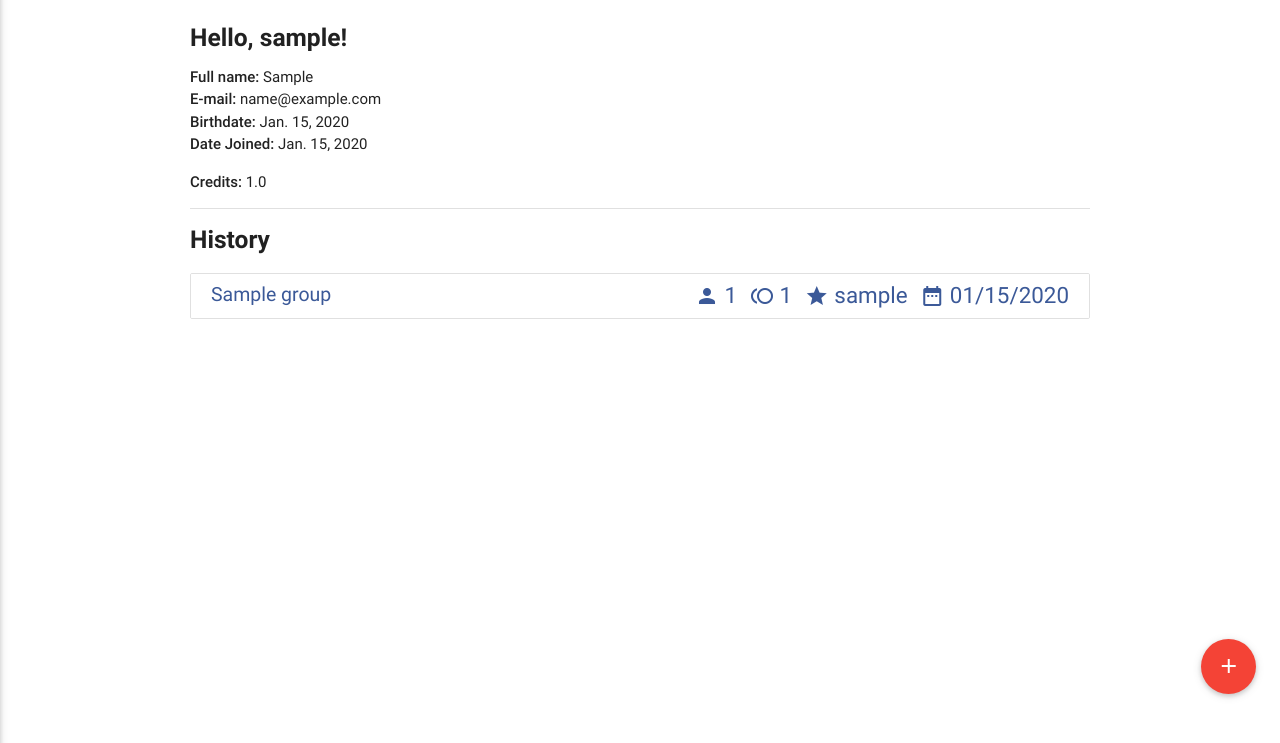
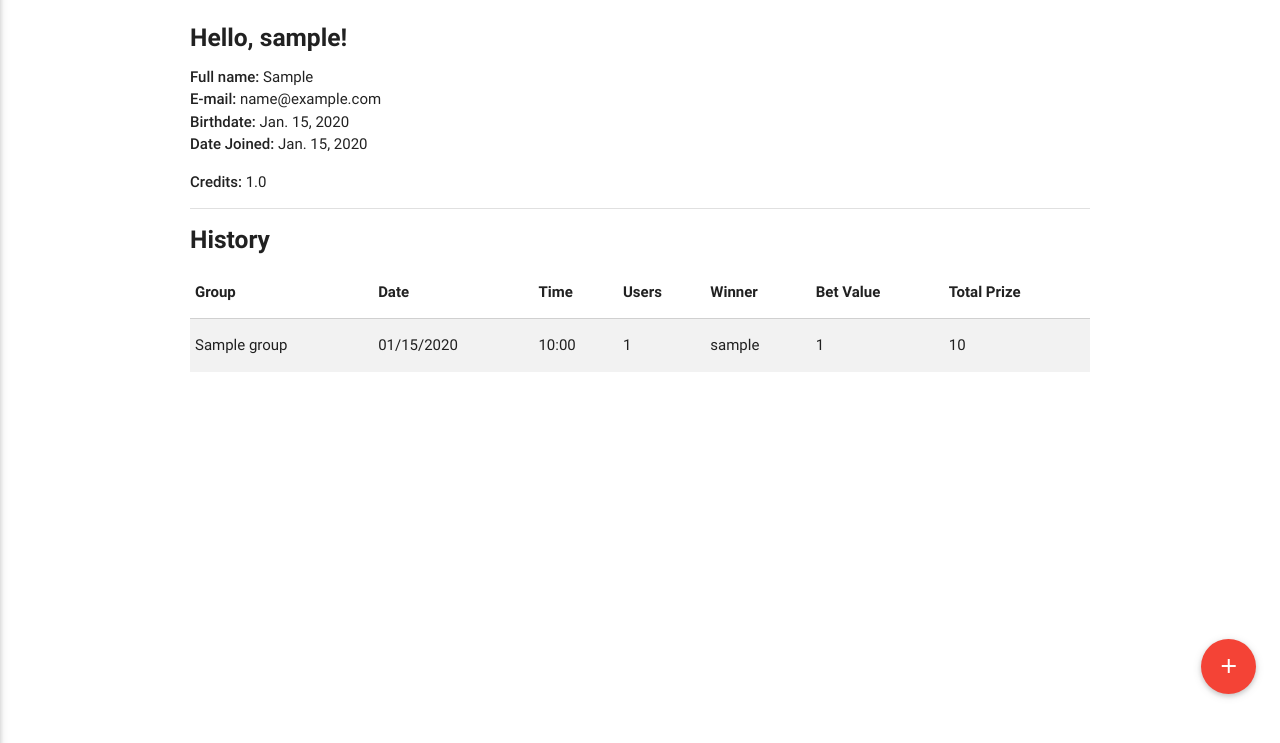
Before and after one commit to felipevfa/ubet, a Django app: page /en/user_cp in a window 1280 px wide. Shown: the part 61-804 px from the top of the page. Run offline with Django 3.2, Linux system fonts and the light colour scheme; a user stored in the database is signed in; tables that the repository leaves empty hold one stand-in row (values such as "Sample post"); data that the repository does not hold is empty; some libraries are stand-ins or nearby versions.

Commit message:
Tabela no histórico de grupos.

```diff
--- a/ubet/models.py
+++ b/ubet/models.py
@@ -99,6 +99,10 @@ class Group(models.Model):
 			return expire-active
 		return 0
 
+	def get_prize(self):
+		"""retorna o valor do prêmio."""
+		return self.bet_value*self.max_size;
+
 	@staticmethod
 	def active_groups(user,waiting=False):
 		"""Mostra os grupos ativos para um usuario.
--- a/ubet/templates/ubet/user_cp.html
+++ b/ubet/templates/ubet/user_cp.html
@@ -47,51 +47,32 @@
 
 			<h5>{% trans 'History' %}</h5>
 
-			<ul class="collection history-collection hide-on-small-only">
-				{% for g in user_groups|slice:":10" reversed %}
-					<li class="collection-item">
-						<a href="{% url 'group_info' g.id %}">
-
-							{{ g.name }}
-
-							<span>
-								<i class="material-icons">person</i> {{ g.cur_size }}
-								<i class="material-icons">toll</i> {{ g.bet_value }}
-								{% if g.winner %}
-									 <i class="material-icons">star</i> {{ g.winner }}
-								{% endif %}
-								<i class="material-icons">date_range</i> {{ g.date_of_birth|date:"SHORT_DATE_FORMAT"}}
-							</span>
-						</a>
-					</li>
-				{% endfor %}
-			</ul>
-
-			<ul class="collection history-collection hide-on-med-and-up">
-				{% for g in user_groups|slice:":10" reversed %}
-					<li class="collection-item">
-						<a class="collection-card hide-on-med-and-up" href="{% url 'group_info' g.id %}">
-							<div class="collection-card-title">
-								{{ g.name|truncatechars:25 }}
-								<span class="right-align">
-									{% if g.winner %}
-										<i class="material-icons">star</i> {{ g.winner }}
-									{% endif %}
-								</span>
-							</div>
-
-							<div class="collection-card-info">
-								<i class="material-icons">person</i> {{ g.cur_size }}
-								<i class="material-icons">toll</i> {{ g.bet_value }}
-								{% if g.winner %}
-									 <i class="material-icons">star</i> {{ g.winner }}
-								{% endif %}
-								<i class="material-icons">date_range</i> {{ g.date_of_birth|date:"SHORT_DATE_FORMAT"}}
-							</div>
-						</a>
-					</li>
-				{% endfor %}
-			</ul>
+			<table class="striped responsive-table">
+				<thead>
+					<tr>
+						<th data-field="id">{% trans "Group" %}</th>
+						<th data-field="creation-date">{% trans "Date" %}</th>
+						<th data-field="creation-time">{% trans "Time" %}</th>
+						<th data-field="group-members">{% trans "Users" %}</th>
+						<th data-field="winner">{% trans "Winner" %}</th>
+						<th data-field="bet-value">{% trans "Bet Value" %}</th>
+						<th data-field="prize">{% trans "Total Prize" %}</th>
+					</tr>
+				</thead>
+				<tbody>
+					{% for g in user_groups|slice:":10" reversed %}
+						<tr>
+							<td>{{ g.name }}</td>
+							<td>{{ g.date_of_birth|date:"SHORT_DATE_FORMAT" }}</td>
+							<td>{{ g.date_of_birth|date:"H:i" }}</td>
+							<td>{{ g.cur_size }}</td>
+							<td>{{ g.winner }}</td>
+							<td>{{ g.bet_value }}</td>
+							<td>{{ g.get_prize }}</td>
+						</tr>
+					{% endfor %}
+				</tbody>
+			</table>
 		</div>
 	</div>
 
```
